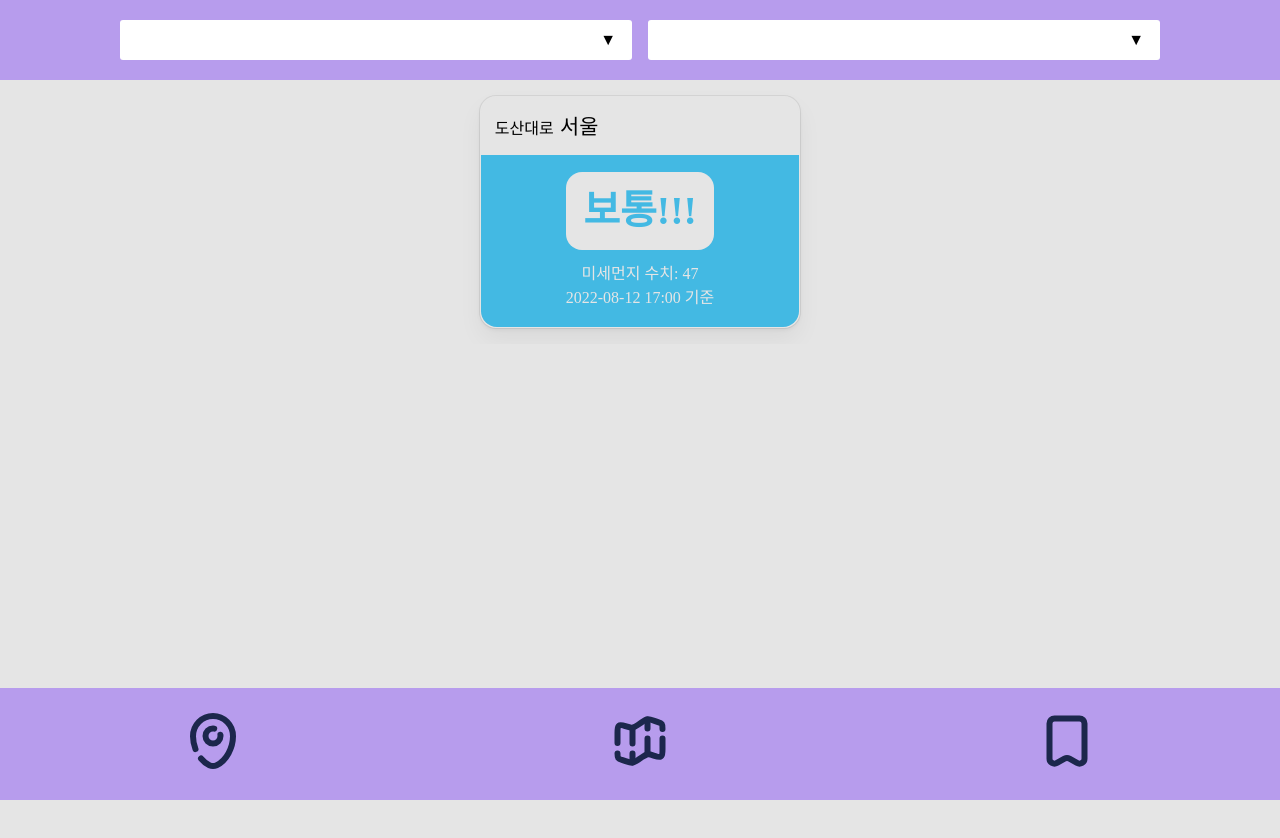
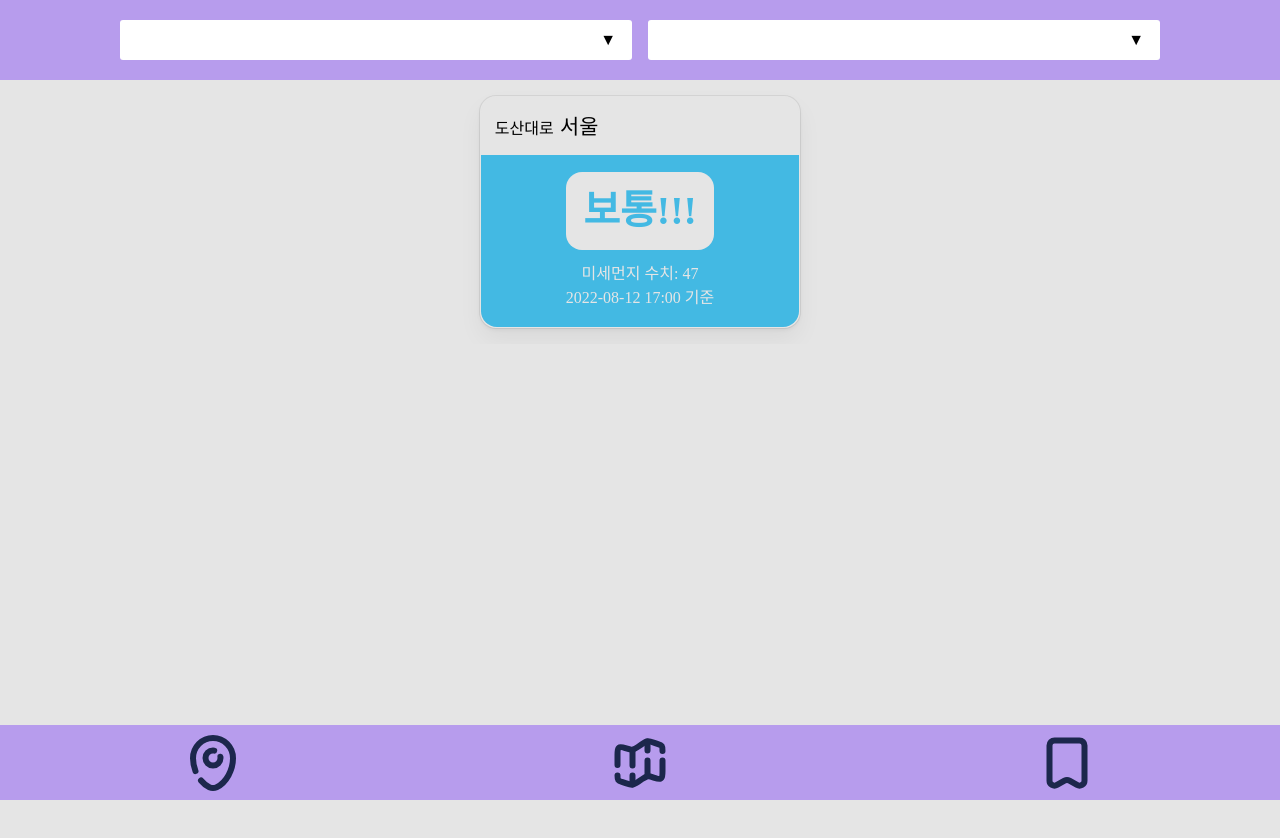
Before and after one commit to www-r/FineDustIndicator, a React (Vite) app: page /allLocations in a window 1280 px wide. Shown: the top 838 px of the page. Built offline with nearby package versions, Linux system fonts and the light colour scheme; a web font is replaced by a local one.

Commit message:
config: axios 설치

```diff
--- a/package.json
+++ b/package.json
@@ -12,6 +12,7 @@
   "dependencies": {
     "@emotion/react": "^11.11.1",
     "@emotion/styled": "^11.11.0",
+    "axios": "^1.5.1",
     "react": "^18.2.0",
     "react-dom": "^18.2.0",
     "react-router-dom": "^6.16.0",
--- a/src/components/Navbar/styled.ts
+++ b/src/components/Navbar/styled.ts
@@ -2,12 +2,11 @@ import styled from '@emotion/styled';
 import { commons } from '../../style/commons';
 export const Navbar = styled.nav`
 	width: 100%;
-	height: 7rem;
+	height: fit-content;
 	background-color: ${commons.color.purple};
 	position: fixed;
 	bottom: 0;
 	right: 0;
-
 	ul {
 		height: 100%;
 		display: flex;
@@ -16,8 +15,8 @@ export const Navbar = styled.nav`
 	}
 `;
 export const NavbarItem = styled.li`
+	padding-top: 0.5rem;
 	width: calc(100% / 3);
-	height: 100%;
 	display: flex;
 	justify-content: center;
 	align-items: center;
```
Also changed, not shown: 1 other file (tests, documents, lock files or other folders).
